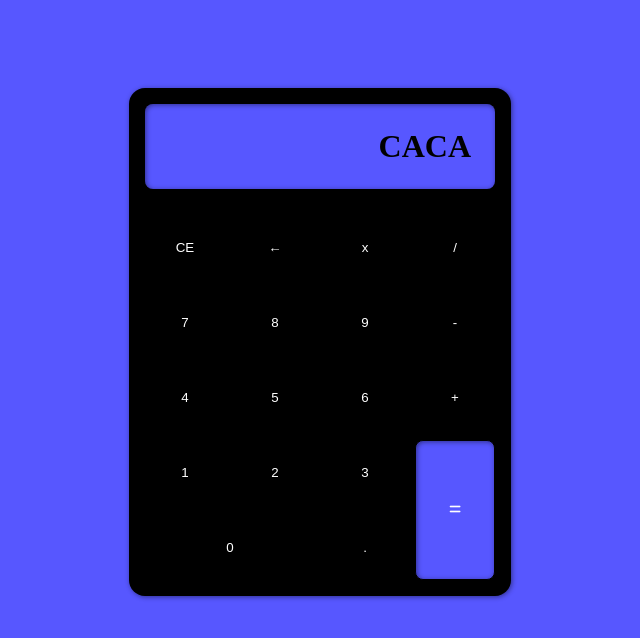
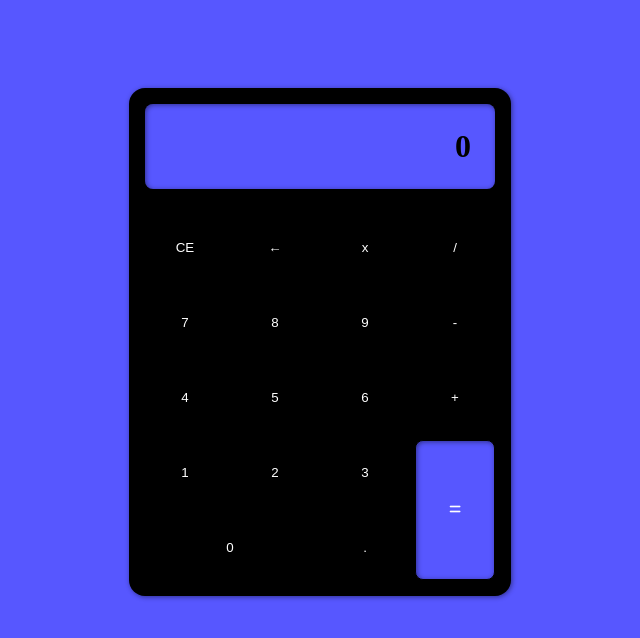
Before and after one commit to S-Seipel/Calculadora, a plain HTML site: page index.html in a window 1280 px wide. Shown: the whole page, without its empty margins (320-960 px from the left). Drawn offline with Linux system fonts and the light colour scheme.

Commit message:
Modifico error de pantalla inicial

```diff
--- a/index.html
+++ b/index.html
@@ -11,7 +11,7 @@
 <body>
 </body>
     <div class="div">
-        <div class="div__div">CACA</div>
+        <div class="div__div">0</div>
         <button class="button" id="buttonCE">CE</button>
         <button class="button" id="buttonBorrar">←</i></button>
         <button class="button" id="buttonMult">x</button>
```
